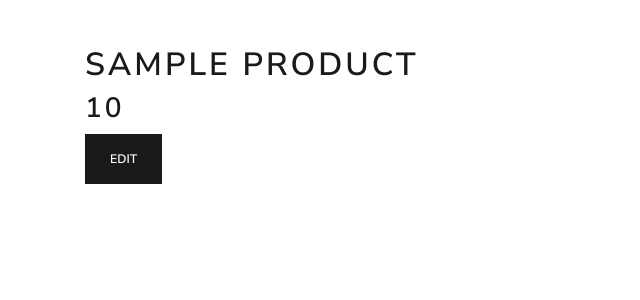
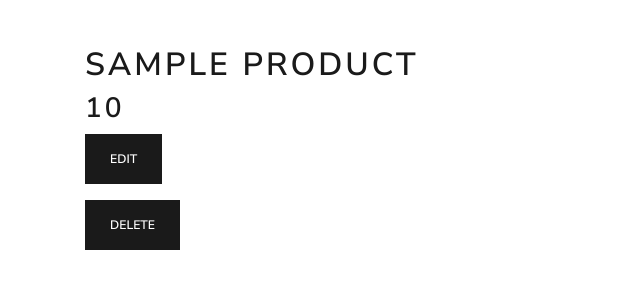
Before and after one commit to shaannessy25/contractor, a Flask app: template templates/items_show.html in a window 1280 px wide. Shown: the part 135-435 px from the top of the page, without its empty margins (0-640 px from the left). Run offline with Flask 2, Linux system fonts and the light colour scheme; the template is opened without the code that fills it: most values are stand-ins (such as "Sample title", 1, 10 or a date in 2020).

Commit message:
can now delete items

```diff
--- a/app.py
+++ b/app.py
@@ -56,22 +56,11 @@ def item_edit(product_id):
     product = products.find_one({'_id': ObjectId(product_id)})
     return render_template('items_edit.html', product=product)
 
+@app.route("/products/<product_id>/delete", methods=["POST"])
+def items_delete(product_id):
+	products.delete_one({"_id" : ObjectId(product_id)})
+	return redirect(url_for("contractor_index"))
 
-
- # return render_template('', products_id=product)
-# @app.route('/products/<products_id>')
-# def playlists_show(products_id):
-#     """Show a single playlist."""
-#     return f'My ID is {playlist_id}'
-#     print(product)
-#     product_id = products.insert_one(product).inserted_id
-#     return redirect(url_for('products_show', product_id=product_id))
-
-# @app.route('/products/<product_id>')
-# def contractor_show(product_id):
-#     product = products.find_one({'_id': ObjectId(product_id)})
-#     product_comments = comments.find({'product_id': ObjectId(product_id)})
-#     return render_template('contractor_show.html', product=product, comments=product_comments)
 
 
 
--- a/templates/home.html
+++ b/templates/home.html
@@ -13,9 +13,6 @@
         <img src='/static/blackHoodie.jpg'width ='500' height='500'>
     </a>
 
-    <h1>Items in cart</h1>
-
-    <a href='/playlists/new'>New Cart</a>
 
     <!-- {% for playlist in playlists %}
         <h2>{{ products.title }}</h2>
--- a/templates/items_show.html
+++ b/templates/items_show.html
@@ -11,7 +11,13 @@
         <p>
             <a href="/products/{{ product._id }}/edit">
                 <button  class="btn btn-primary">Edit</button>
+
             </a>
+            <p><form method="POST" action="/products/{{ product._id}}/delete">
+                <input type='hidden' name='_method' value='DELETE'>
+                <button class="btn btn-primary" type="submit">Delete</button>
+            </form>
+            </p>
         </p>
     </div>
 
```
Also changed, not shown: 1 other file.
